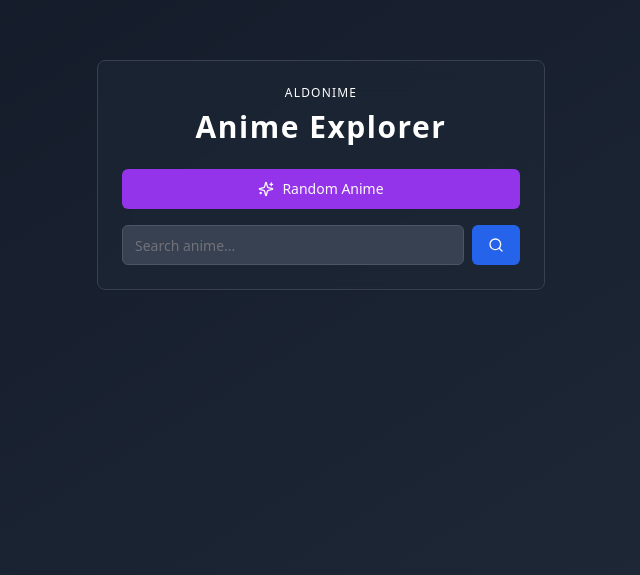
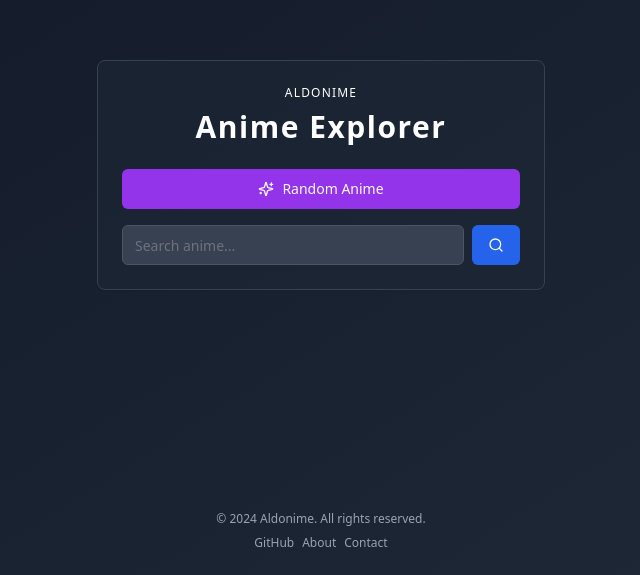
Before and after one commit to ifalfahri/aldonime, a React (Vite) app: page / in a window 1280 px wide. Shown: the part 225-800 px from the top of the page, without its empty margins (319-959 px from the left). Built offline with nearby package versions, Linux system fonts and the light colour scheme.

Commit message:
feat: add Footer component and integrate it into AnimeExplorer layout

```diff
--- a/src/App.tsx
+++ b/src/App.tsx
@@ -1,5 +1,3 @@
-'use client'
-
 import { useState, useEffect } from 'react'
 import { Button } from '@/components/ui/button'
 import { Input } from '@/components/ui/input'
@@ -9,6 +7,7 @@
 import { Command, CommandGroup, CommandItem, CommandList } from "@/components/ui/command"
 import { Badge } from "@/components/ui/badge"
 import { ScrollArea } from "@/components/ui/scroll-area"
+import Footer from './components/Footer'
 
 type Anime = {
   id: number
@@ -186,7 +185,7 @@
 
   return (
     <div className="min-h-screen bg-gradient-to-br from-gray-900 to-gray-800 flex flex-col items-center justify-center p-4">
-      <Card className="w-full max-w-md bg-gray-800 bg-opacity-50 backdrop-filter backdrop-blur-lg border-gray-700">
+      <Card className="w-full max-w-md bg-gray-800 bg-opacity-50 border-gray-700">
         <CardContent className="p-6">
           <p className='text-center text-white font-light text-xs mb-2 tracking-widest'>ALDONIME</p>
           <h1 className="text-3xl font-bold text-center mb-6 text-white tracking-wider">Anime Explorer</h1>
@@ -327,6 +326,7 @@
           </DialogContent>
         </Dialog>
       )}
+      <Footer/>
     </div>
   )
 }
--- /dev/null
+++ b/src/components/Footer.tsx
@@ -0,0 +1,38 @@
+// Footer.tsx
+const Footer = () => {
+    return (
+      <footer className="fixed bottom-0 w-full py-6 mt-auto text-xs">
+        <div className="container mx-auto px-4">
+          <div className="flex flex-col items-center space-y-2">
+            <p className="text-gray-400">
+              © {new Date().getFullYear()} <span className="hover:text-purple-600 transition-colors">Aldonime</span>. All rights reserved.
+            </p>
+            <div className="flex space-x-2">
+              <a
+                href="https://github.com/ifalfahri/aldonime"
+                target="_blank"
+                rel="noopener noreferrer"
+                className="text-gray-400 hover:text-gray-300 transition-colors"
+              >
+                GitHub
+              </a>
+              <a
+                href="/about"
+                className="text-gray-400 hover:text-gray-300 transition-colors"
+              >
+                About
+              </a>
+              <a
+                href="/contact"
+                className="text-gray-400 hover:text-gray-300 transition-colors"
+              >
+                Contact
+              </a>
+            </div>
+          </div>
+        </div>
+      </footer>
+    );
+  };
+
+  export default Footer;
```
